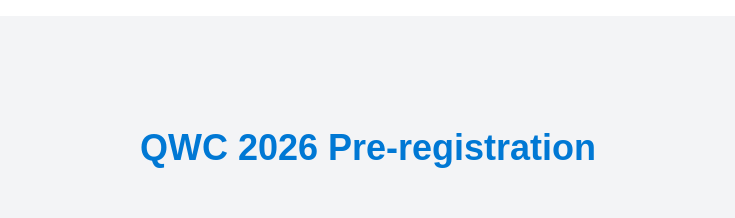
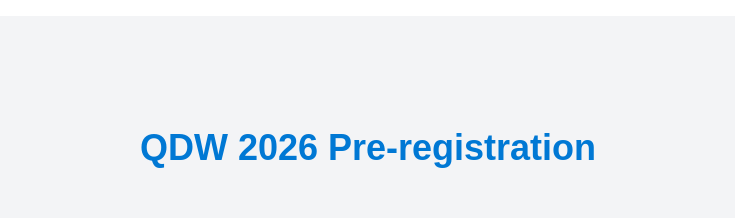
Before and after one commit to qcsa-at-ucla/qcsa, a Next.js app: page / in a window 1280 px wide. Shown: the part 1280-1498 px from the top of the page, without its empty margins (272-1007 px from the left). Built offline with nearby package versions, Linux system fonts and the light colour scheme.

Commit message:
fixed QDW typo

```diff
--- a/src/app/Components/thank-you-page.tsx
+++ b/src/app/Components/thank-you-page.tsx
@@ -59,7 +59,7 @@ export default function ThankYouPage() {
         {/* Header */}
         <div className="text-center mb-8">
             <h2 className='text-4xl font-semibold m-16 text-[#0078d4]'>
-                QWC 2026 Pre-registration
+                QDW 2026 Pre-registration
             </h2>
           <h2 className="text-2xl md:text-1xl font-normal text-black-600">
             You may <strong>pre-register</strong> below to indicate your interest and receive an email notifying you when registration opens.
```
